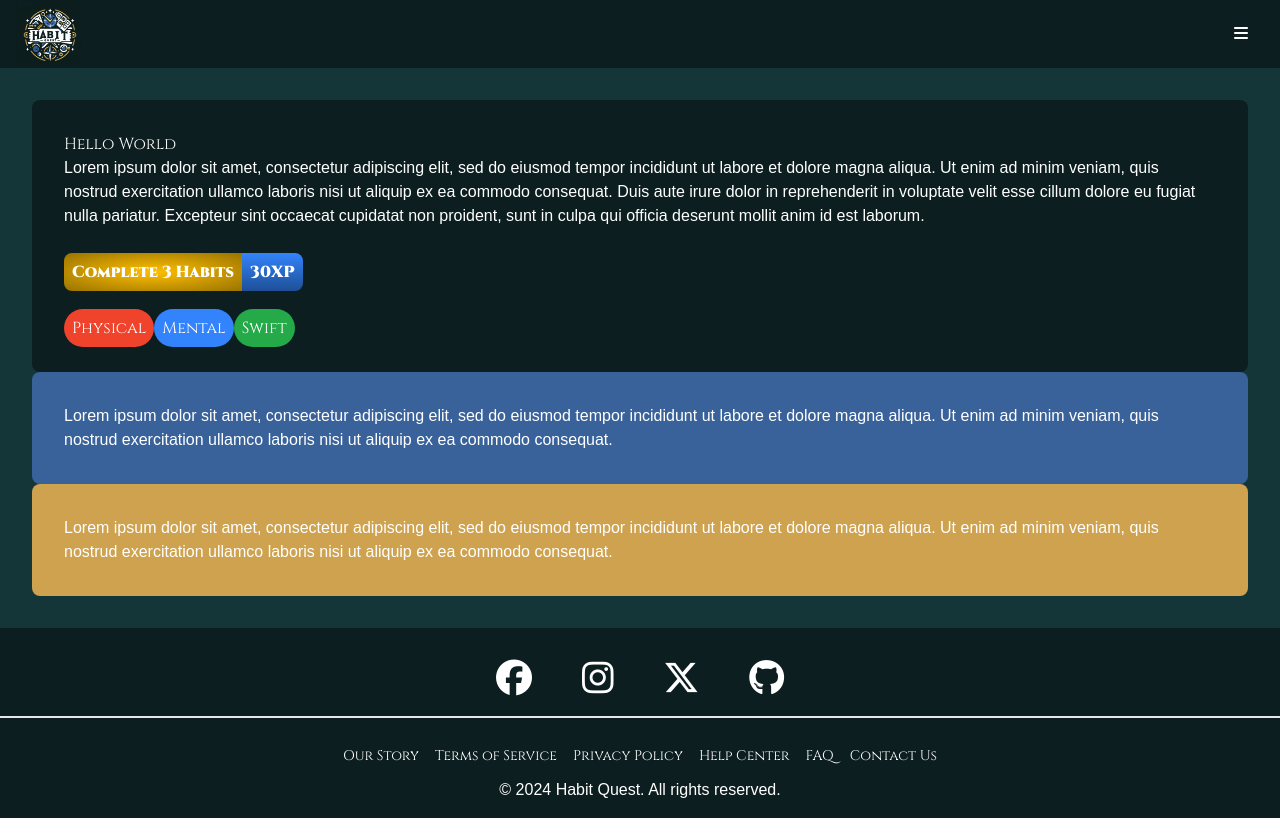
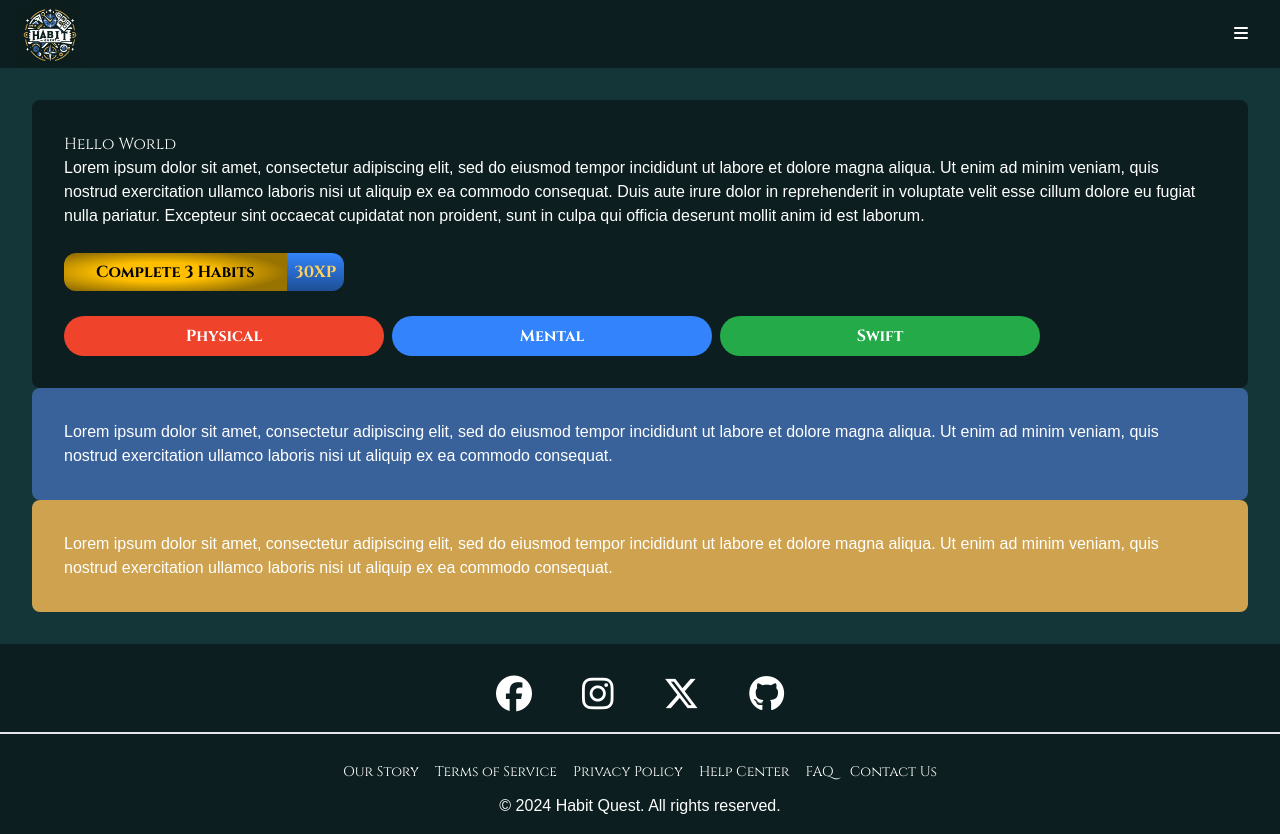
Before and after one commit to HabitQuest/Habit-Quest, a Next.js app: page / in a window 1280 px wide. Built offline with nearby package versions, Linux system fonts and the light colour scheme; a web font is replaced by a local one.

Commit message:
Modifies text-color, font-weight, width of spans to  more closely resemble the design

```diff
--- a/app/page.js
+++ b/app/page.js
@@ -3,7 +3,7 @@ import { balthazar } from "./lib/fonts";
 export default function Home() {
   return (
     <main className="flex flex-col items-center justify-between">
-      <article className="bg-dark-green rounded-lg p-8">
+      <article className="bg-dark-green rounded-lg sm:p-8 p-4">
         <h1>Hello World</h1>
         <p className={`${balthazar.className}`}>
           Lorem ipsum dolor sit amet, consectetur adipiscing elit, sed do
@@ -14,15 +14,25 @@ export default function Home() {
           pariatur. Excepteur sint occaecat cupidatat non proident, sunt in
           culpa qui officia deserunt mollit anim id est laborum.
         </p>
-        <div className="py-8 font-black">
-          <span className="rounded-l-lg p-2 bg-yellow-gradient">
+        <div className="py-8 font-bold text-black">
+          <span className="rounded-l-xl p-2 px-8 bg-yellow-gradient">
             Complete 3 Habits
           </span>
-          <span className="rounded-r-lg p-2 bg-blue-gradient">30XP</span>
+          <span className="rounded-r-xl p-2 text-gold bg-blue-gradient">
+            30XP
+          </span>
         </div>
-        <span className="bg-neon-red rounded-full p-2">Physical</span>
-        <span className="bg-neon-blue rounded-full p-2">Mental</span>
-        <span className="bg-neon-green rounded-full p-2">Swift</span>
+        <div className="flex space-x-2">
+          <span className="flex-1 font-bold bg-neon-red rounded-full p-2 text-center min-w-0 max-w-xs">
+            Physical
+          </span>
+          <span className="flex-1 font-bold bg-neon-blue rounded-full p-2 text-center min-w-0 max-w-xs">
+            Mental
+          </span>
+          <span className="flex-1 font-bold bg-neon-green rounded-full p-2 text-center min-w-0 max-w-xs">
+            Swift
+          </span>
+        </div>
       </article>
       <article className="bg-blue p-8 rounded-lg">
         <p className={`${balthazar.className}`}>
--- a/tailwind.config.js
+++ b/tailwind.config.js
@@ -27,6 +27,7 @@ module.exports = {
         green: "#153638",
         // accent colors
         yellow: "#CEA24F",
+        gold: "#FFD15C",
         blue: "#39629B",
         "dark-blue": "#1E4F96",
         // task descriptor colors
@@ -36,7 +37,8 @@ module.exports = {
       },
       backgroundImage: {
         "yellow-gradient":
-          "radial-gradient(ellipse, rgba(255,191,0,1) 0%, rgba(153,115,0,1) 100%)",
+          "radial-gradient(58.03% 58.03% at 41.97% 50%, #FFBF00 43%, #997300 100%)",
+
         "blue-gradient": "linear-gradient(180deg, #3384FC 0%, #1E4F96 100%);",
       },
     },
```
